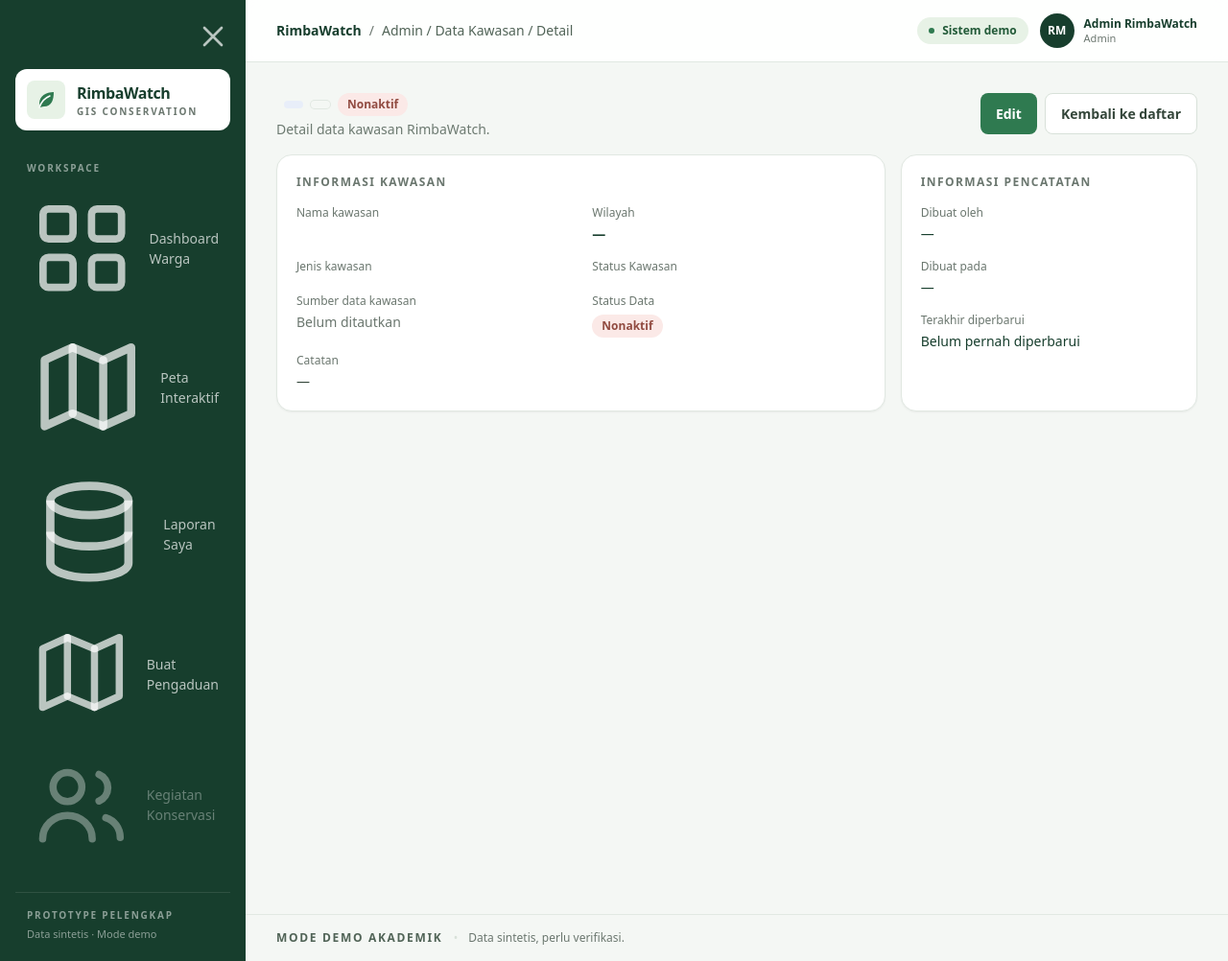
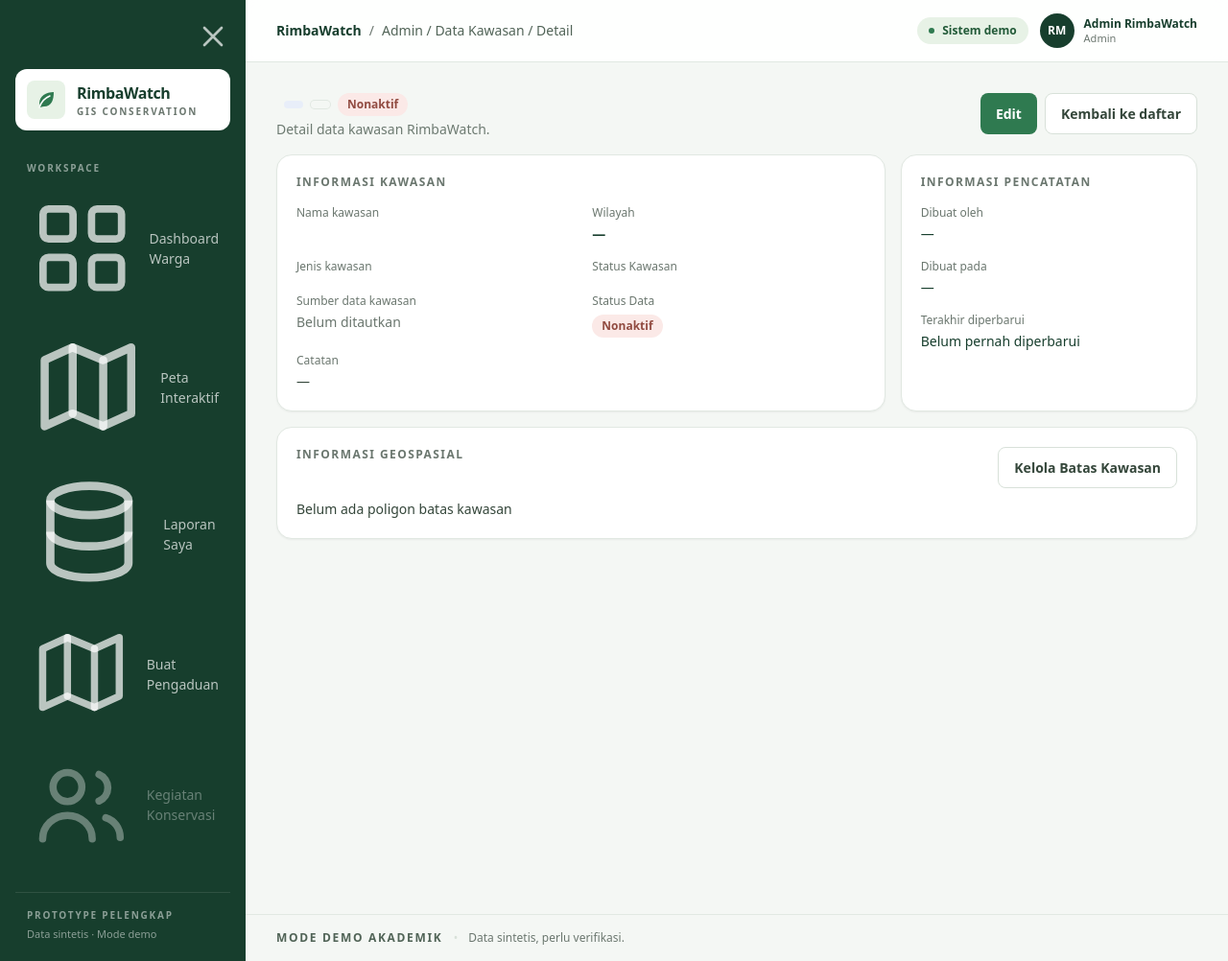
Before and after one commit to Tubes-JerebuSquad/PPL-Tubes-JerebuSquad, a Laravel app: template resources/views/admin/kawasan/show.blade.php in a window 1280 px wide. Shown: the whole page at 96% size. Run offline with Laravel 12, Linux system fonts and the light colour scheme; the template is opened without the code that fills it, so the values that code supplies are empty; parts of the project's set-up code (start-up, migrations or seed data) failed here and were passed over; some libraries are stand-ins or nearby versions.

Commit message:
feat: tampilkan informasi geospasial pada detail kawasan
- Menambahkan informasi geospasial pada halaman Detail Kawasan.
- Menampilkan Bounding Box secara otomatis berdasarkan poligon versi terbaru yang tersimpan di PostGIS.
- Menampilkan nomor versi batas dan sistem koordinat WGS 84 (EPSG:4326).
- Menampilkan informasi apabila kawasan belum memiliki poligon.
- Menambahkan tombol Kelola Batas Kawasan.
- Menambahkan pengujian untuk kawasan tanpa poligon dan kawasan dengan beberapa versi batas.
- Hasil pengujian: 52 test berhasil dengan 221 assertions.

```diff
--- a/resources/views/admin/kawasan/show.blade.php
+++ b/resources/views/admin/kawasan/show.blade.php
@@ -148,5 +148,48 @@
                 </div>
             </dl>
         </x-ui.card>
+
+        <x-ui.card class="p-5 lg:col-span-3">
+            <div class="flex flex-wrap items-start justify-between gap-3">
+                <h2 class="text-xs font-semibold uppercase tracking-[0.12em] text-ink-400">Informasi Geospasial</h2>
+                <a href="{{ route('admin.kawasan.batas.index', ['kawasan' => $kawasan->kawasan_id]) }}"
+                   class="btn-secondary">Kelola Batas Kawasan</a>
+            </div>
+
+            @if ($batasTerbaru)
+                <dl class="mt-4 grid gap-x-6 gap-y-4 sm:grid-cols-2">
+                    <div>
+                        <dt class="text-xs font-medium text-ink-400">Nomor versi batas terbaru</dt>
+                        <dd class="mt-1 text-sm text-ink-900">Versi {{ $batasTerbaru->nomor_versi }}</dd>
+                    </div>
+                    <div>
+                        <dt class="text-xs font-medium text-ink-400">Sistem koordinat</dt>
+                        <dd class="mt-1 text-sm text-ink-900">WGS 84 (EPSG:4326)</dd>
+                    </div>
+                </dl>
+
+                <h3 class="mt-5 text-sm font-medium text-ink-700">Bounding Box</h3>
+                <dl class="mt-2 grid grid-cols-2 gap-x-6 gap-y-4 sm:grid-cols-4">
+                    <div>
+                        <dt class="text-xs font-medium text-ink-400">Bujur minimum</dt>
+                        <dd class="mt-1 text-sm tabular-nums text-ink-900">{{ $batasTerbaru->min_lon }}</dd>
+                    </div>
+                    <div>
+                        <dt class="text-xs font-medium text-ink-400">Bujur maksimum</dt>
+                        <dd class="mt-1 text-sm tabular-nums text-ink-900">{{ $batasTerbaru->max_lon }}</dd>
+                    </div>
+                    <div>
+                        <dt class="text-xs font-medium text-ink-400">Lintang minimum</dt>
+                        <dd class="mt-1 text-sm tabular-nums text-ink-900">{{ $batasTerbaru->min_lat }}</dd>
+                    </div>
+                    <div>
+                        <dt class="text-xs font-medium text-ink-400">Lintang maksimum</dt>
+                        <dd class="mt-1 text-sm tabular-nums text-ink-900">{{ $batasTerbaru->max_lat }}</dd>
+                    </div>
+                </dl>
+            @else
+                <p class="mt-3 text-sm text-ink-700">Belum ada poligon batas kawasan</p>
+            @endif
+        </x-ui.card>
     </div>
 @endsection
```
Also changed, not shown: app/Http/Controllers/Admin/KawasanController.php (+10 -0 lines), tests/Feature/Admin/HalamanKawasanTest.php (+53 -0 lines).
